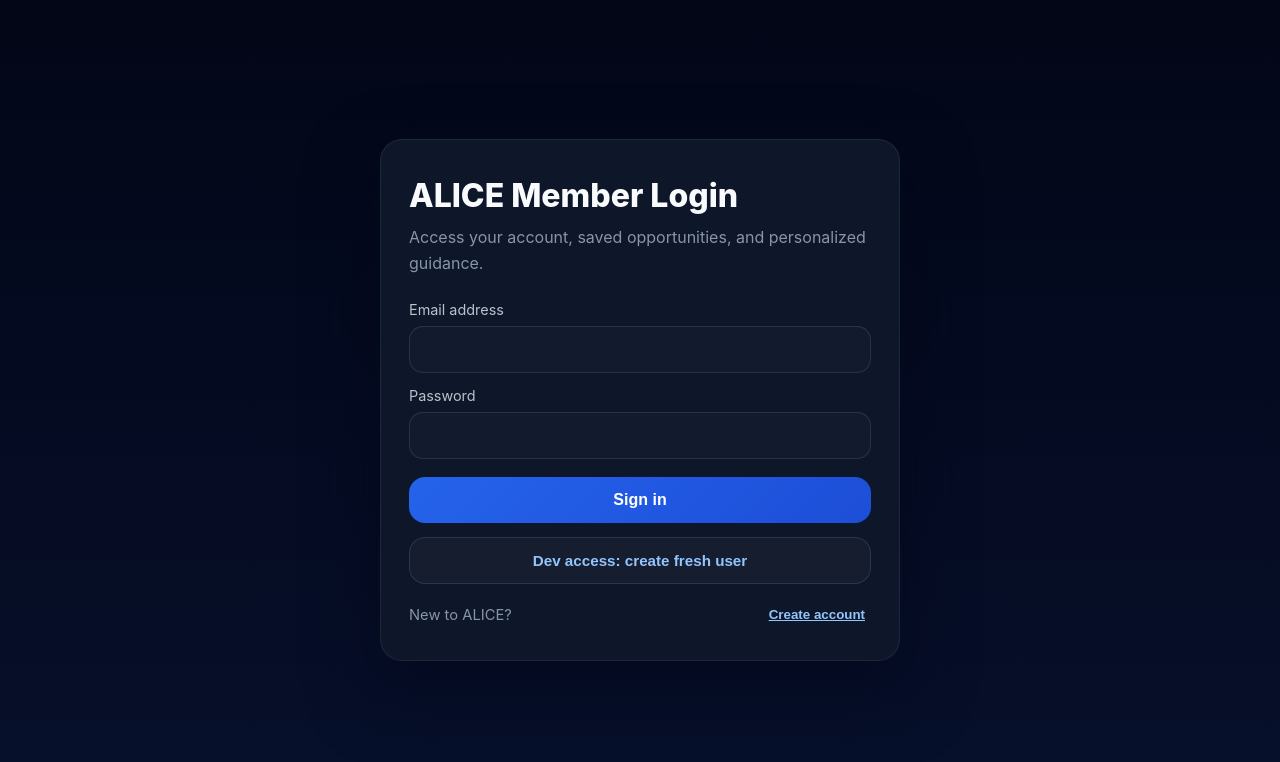
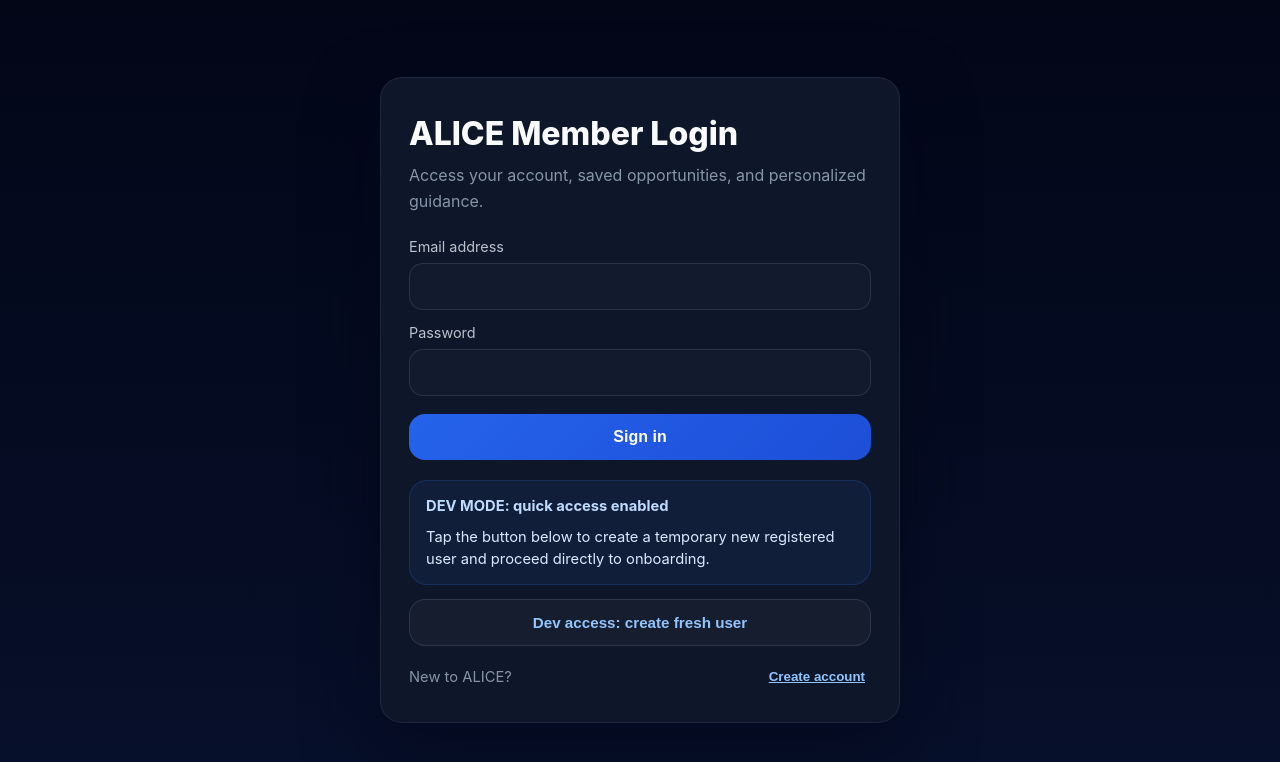
Before and after one commit to XPForge/_myscripts, a React (Vite) app in the folder alice-ui/: page / in a window 1280 px wide. Shown: the top 762 px of the page. Built offline with nearby package versions, Linux system fonts and the light colour scheme.

Commit message:
dev acess on interface

```diff
--- a/alice-ui/src/pages/LoginPage.tsx
+++ b/alice-ui/src/pages/LoginPage.tsx
@@ -123,6 +123,24 @@ export default function LoginPage() {
           </button>
         </form>
 
+        <div
+          style={{
+            marginTop: "20px",
+            padding: "14px 16px",
+            borderRadius: "18px",
+            background: "rgba(59,130,246,0.08)",
+            border: "1px solid rgba(59,130,246,0.18)",
+            color: "#dbeafe",
+            fontSize: "0.92rem",
+            lineHeight: 1.5,
+          }}
+        >
+          <strong style={{ display: "block", marginBottom: "8px", color: "#bfdbfe" }}>
+            DEV MODE: quick access enabled
+          </strong>
+          Tap the button below to create a temporary new registered user and proceed directly to onboarding.
+        </div>
+
         <button
           type="button"
           onClick={() => {
```
